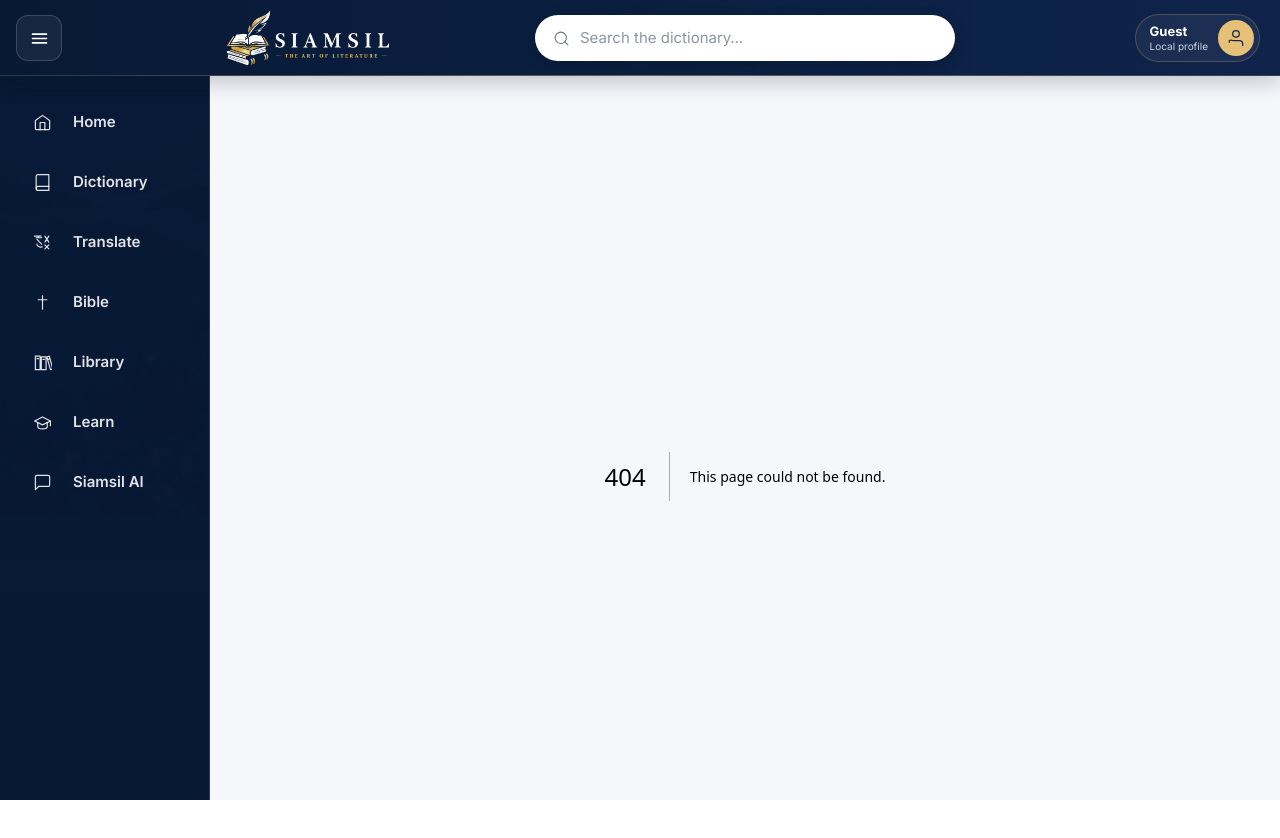
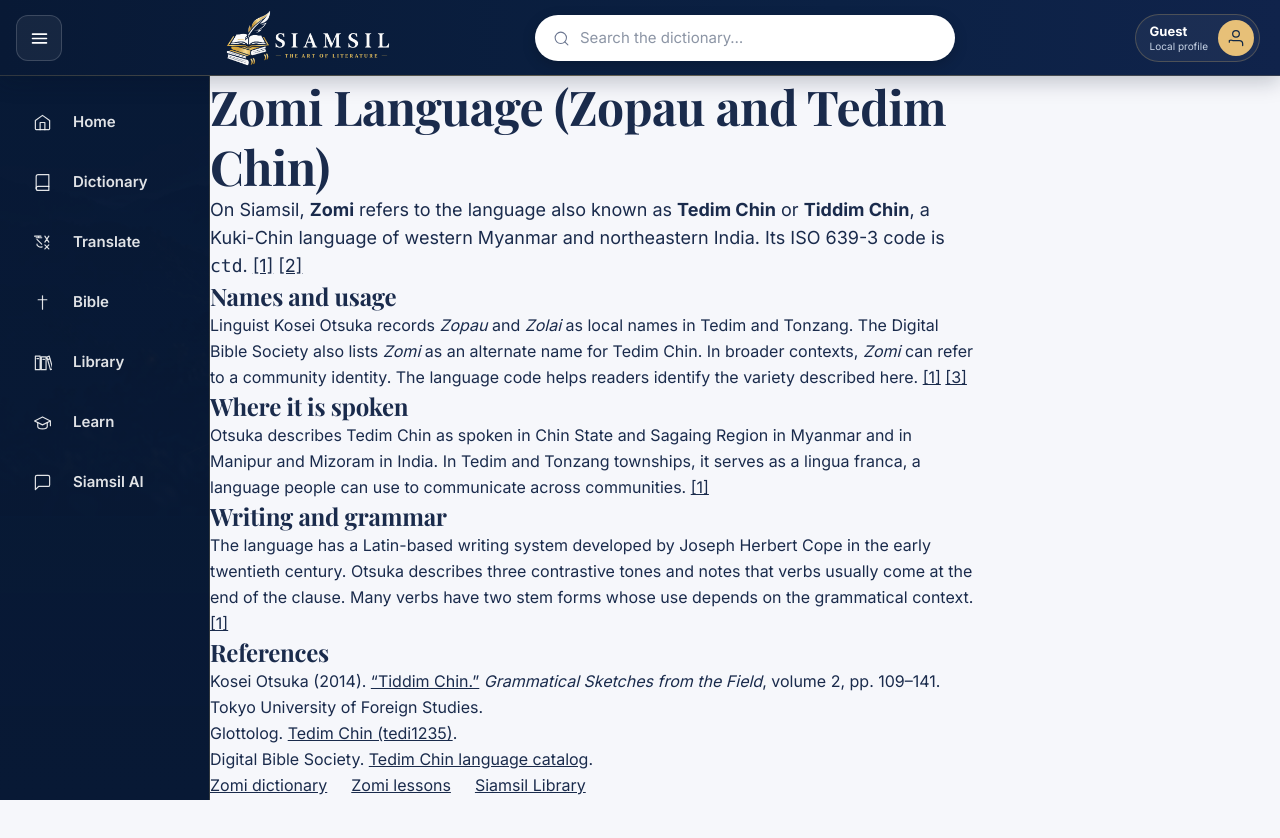
Before and after one commit to mangpijasuan/siamsil, a Next.js app in the folder frontend/: page /zomi-language in a window 1280 px wide. Before the commit this address had no page. Shown: the top 838 px of the page. Built offline with nearby package versions, Linux system fonts and the light colour scheme.

Commit message:
Add a sourced Zomi language reference article

```diff
--- /dev/null
+++ b/frontend/app/zomi-language/page.tsx
@@ -0,0 +1,87 @@
+import type { Metadata } from "next";
+import Link from "next/link";
+import { SITE_URL } from "@/lib/site";
+
+const title = "Zomi Language (Zopau and Tedim Chin)";
+const description = "A reference guide to Zomi as used on Siamsil, including the names Zopau, Zolai, and Tedim Chin, where the language is spoken, and how it is written.";
+
+export const metadata: Metadata = {
+  title,
+  description,
+  ...(SITE_URL ? { alternates: { canonical: `${SITE_URL}/zomi-language` } } : {}),
+  openGraph: { type: "article", title, description, siteName: "Siamsil" },
+};
+
+export default function ZomiLanguagePage() {
+  return (
+    <main className="mx-auto max-w-3xl px-5 py-10 sm:px-8 sm:py-14">
+      <article aria-labelledby="zomi-language-title" className="space-y-8 leading-relaxed">
+        <header className="space-y-4">
+          <h1 id="zomi-language-title" className="font-playfair text-4xl font-bold leading-tight sm:text-5xl">
+            {title}
+          </h1>
+          <p className="text-lg">
+            On Siamsil, <strong>Zomi</strong> refers to the language also known as <strong>Tedim Chin</strong> or{" "}
+            <strong>Tiddim Chin</strong>, a Kuki-Chin language of western Myanmar and northeastern India.
+            Its ISO 639-3 code is <code>ctd</code>. <a className="underline" href="#source-otsuka">[1]</a>{" "}
+            <a className="underline" href="#source-glottolog">[2]</a>
+          </p>
+        </header>
+
+        <section className="space-y-3">
+          <h2 className="font-playfair text-2xl font-semibold">Names and usage</h2>
+          <p>
+            Linguist Kosei Otsuka records <i lang="ctd">Zopau</i> and <i lang="ctd">Zolai</i> as local names
+            in Tedim and Tonzang. The Digital Bible Society also lists <i>Zomi</i> as an alternate name for
+            Tedim Chin. In broader contexts, <i>Zomi</i> can refer to a community identity. The language
+            code helps readers identify the variety described here. <a className="underline" href="#source-otsuka">[1]</a>{" "}
+            <a className="underline" href="#source-dbs">[3]</a>
+          </p>
+        </section>
+
+        <section className="space-y-3">
+          <h2 className="font-playfair text-2xl font-semibold">Where it is spoken</h2>
+          <p>
+            Otsuka describes Tedim Chin as spoken in Chin State and Sagaing Region in Myanmar and in
+            Manipur and Mizoram in India. In Tedim and Tonzang townships, it serves as a lingua franca,
+            a language people can use to communicate across communities.{" "}
+            <a className="underline" href="#source-otsuka">[1]</a>
+          </p>
+        </section>
+
+        <section className="space-y-3">
+          <h2 className="font-playfair text-2xl font-semibold">Writing and grammar</h2>
+          <p>
+            The language has a Latin-based writing system developed by Joseph Herbert Cope in the early
+            twentieth century. Otsuka describes three contrastive tones and notes that verbs usually
+            come at the end of the clause. Many verbs have two stem forms whose use depends on the
+            grammatical context. <a className="underline" href="#source-otsuka">[1]</a>
+          </p>
+        </section>
+
+        <section className="space-y-3">
+          <h2 className="font-playfair text-2xl font-semibold">References</h2>
+          <ol className="list-decimal space-y-2 pl-6">
+            <li id="source-otsuka">
+              Kosei Otsuka (2014). <a className="underline" href="https://hdl.handle.net/10108/88511">“Tiddim Chin.”</a>{" "}
+              <cite>Grammatical Sketches from the Field</cite>, volume 2, pp. 109–141.
+              Tokyo University of Foreign Studies.
+            </li>
+            <li id="source-glottolog">
+              Glottolog. <a className="underline" href="https://glottolog.org/resource/languoid/id/tedi1235">Tedim Chin (tedi1235)</a>.
+            </li>
+            <li id="source-dbs">
+              Digital Bible Society. <a className="underline" href="https://arc.dbs.org/data/languages/ctd/">Tedim Chin language catalog</a>.
+            </li>
+          </ol>
+        </section>
+
+        <nav aria-label="Explore Zomi on Siamsil" className="flex flex-wrap gap-x-6 gap-y-2">
+          <Link className="underline" href="/zomidictionary">Zomi dictionary</Link>
+          <Link className="underline" href="/learning">Zomi lessons</Link>
+          <Link className="underline" href="/library">Siamsil Library</Link>
+        </nav>
+      </article>
+    </main>
+  );
+}
```
